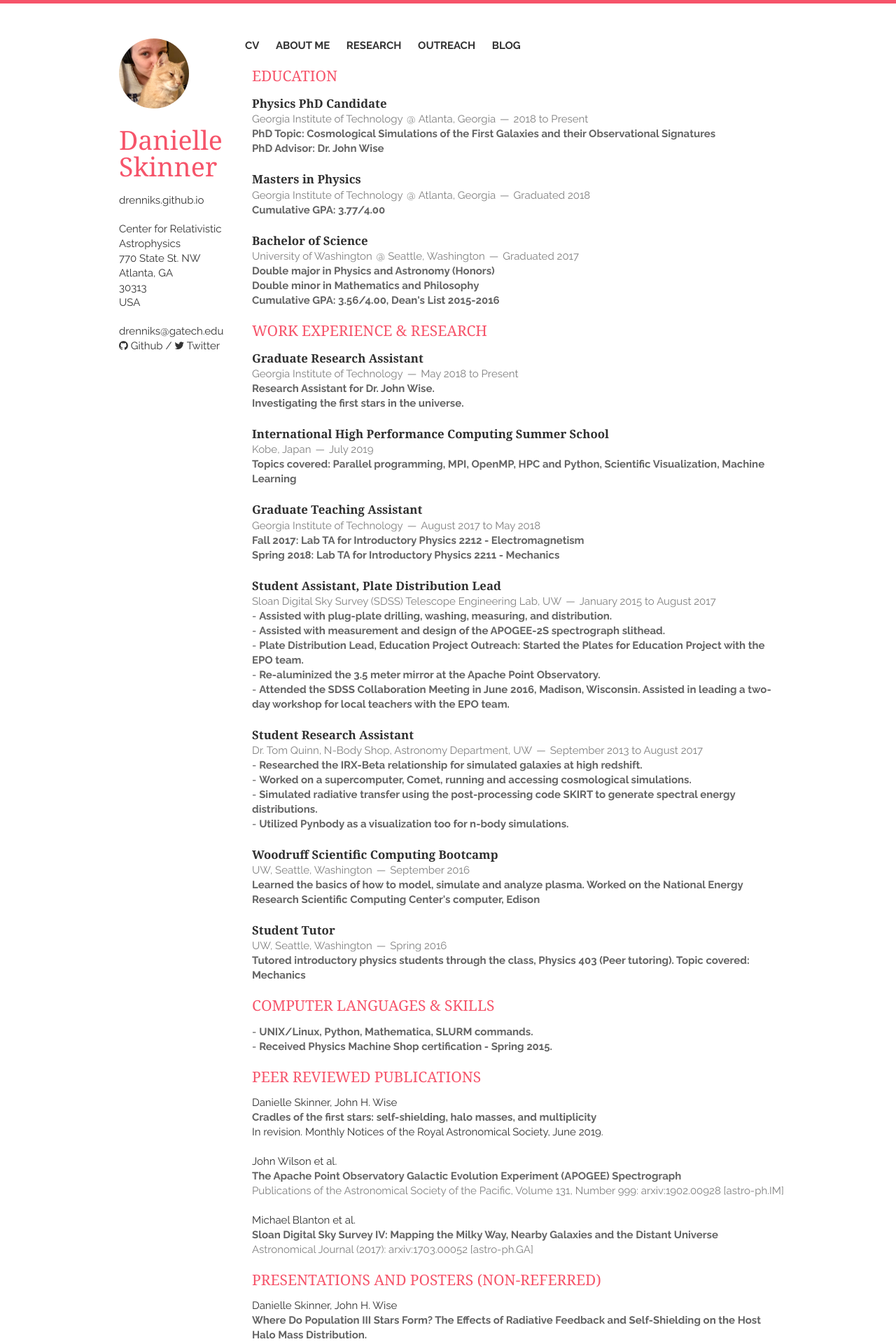
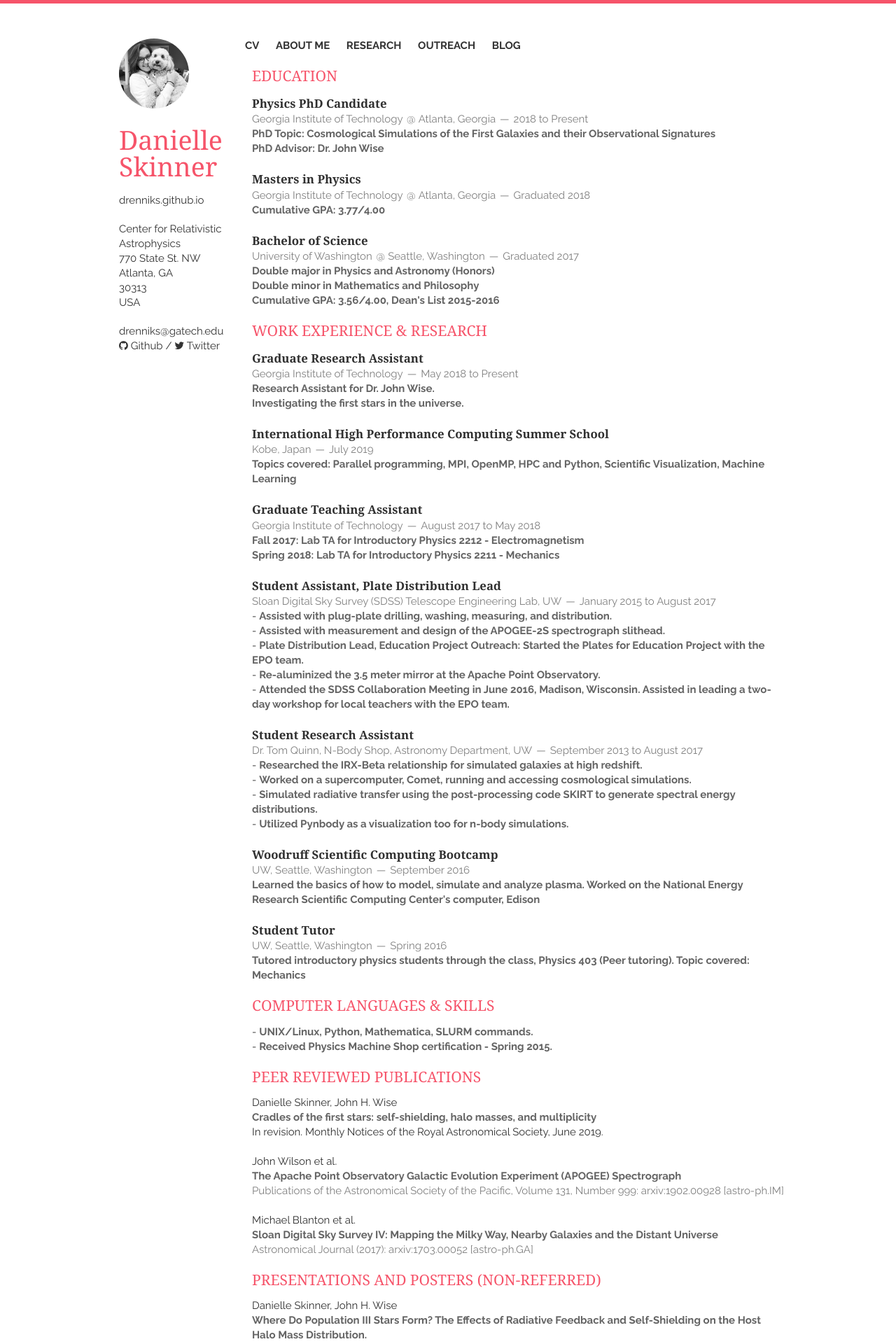
Before and after one commit to drenniks/drenniks.github.io, a Jekyll site: the page built from index.html, in a window 1280 px wide. Shown: the top 1920 px of the page at 70% size. Built offline with Jekyll 4.4.1, drawn with Linux system fonts in a browser that asks for light colours; nearby versions of some CDN libraries; the list of posts is cut into pages by our own code.

Commit message:
Changing profile pic

```diff
--- a/_layouts/layout.html
+++ b/_layouts/layout.html
@@ -30,7 +30,7 @@
 <div class="container">
     <header class="three columns">
       <!-- <img src="{{ site.url }}static/img/profile.png" class="me"> -->
-  <img src="https://drenniks.github.io/static/img/profile.png" class="me">
+  <img src="https://drenniks.github.io/static/img/profile.JPG" class="me">
         <h1>{{ site.name }}</h1>
         <p>
             <a href="{{ site.tel_full }}">{{ site.tel }}</a>
```
Also changed, not shown: static/img/profile.JPG (added).
